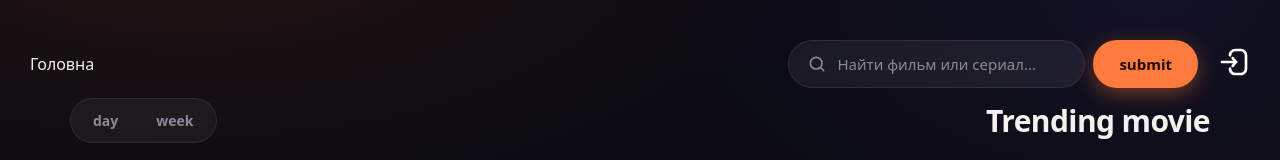
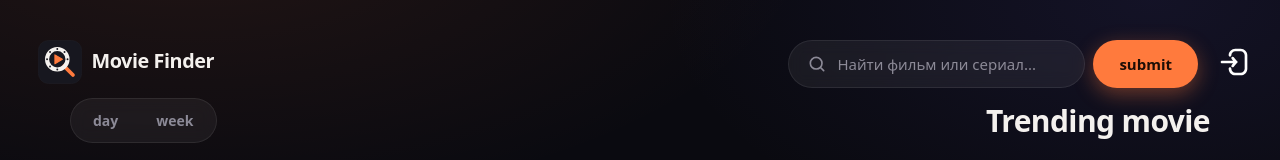
Before and after one commit to ArtemLerner/Movie-Finder, a React (Vite) app: page / in a window 1280 px wide. Shown: the top 160 px of the page. Built offline with nearby package versions, Linux system fonts and the light colour scheme; no server answers.

Commit message:
feat: add new logo

```diff
--- a/src/components/Header/Header.tsx
+++ b/src/components/Header/Header.tsx
@@ -5,7 +5,7 @@ import {useAuth} from "../../context/AuthContext.tsx";
 
 const registerImg = '../../../log-in.svg'
 const userImg = '../../../profile.svg'
-
+const logo = '../../../logo.svg'
 
 export function Header() {
     const {user} = useAuth();
@@ -14,7 +14,7 @@ export function Header() {
     return(
         <header id="header">
             <div className="header_block">
-                <NavLink to='/'>Головна</NavLink>
+                <NavLink to='/'><img className={'logo'} src={logo}/></NavLink>
                 <nav>
                     <MovieFinder/>
                         {user ?
--- a/src/index.css
+++ b/src/index.css
@@ -737,7 +737,9 @@ header { max-width: 1371px; margin: 0 auto; }
 @keyframes spin {
     to { transform: rotate(360deg); }
 }
-
+.logo{
+    height: 60px;
+}
 .profile{
     padding-top: 20px;
 }
```
Also changed, not shown: public/logo.svg (added).
